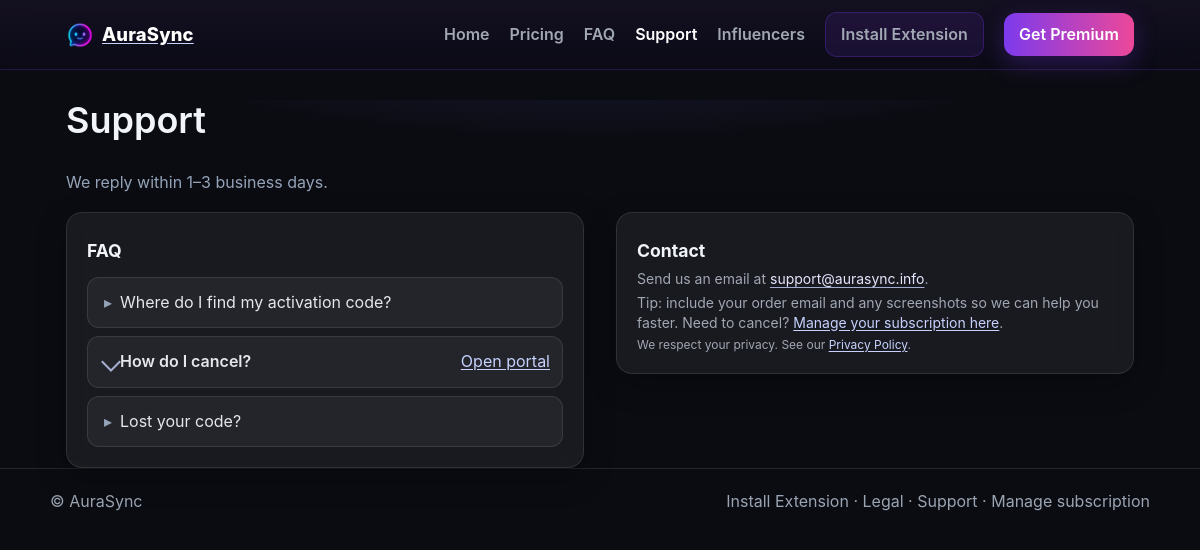
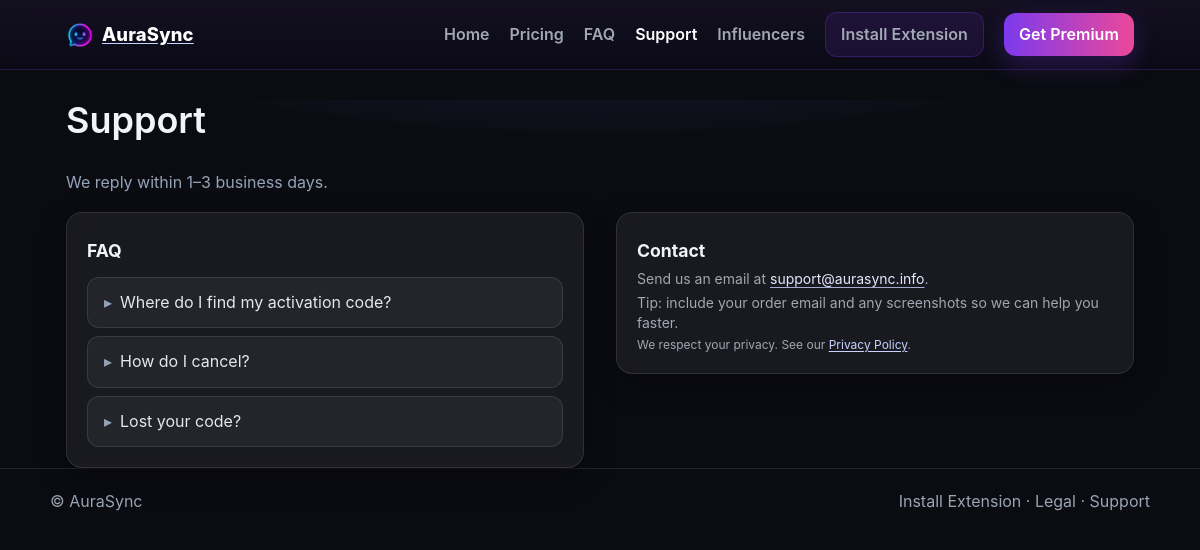
Before and after one commit to ChielSlotman/aurachat-site, an Electron app: page support/index.html in a window 1200 px wide. Drawn offline with Linux system fonts and the light colour scheme.

Commit message:
Simplify cancel entry points

```diff
--- a/partials/footer.html
+++ b/partials/footer.html
@@ -7,8 +7,6 @@
       <a href="/legal/">Legal</a>
       <span aria-hidden="true">·</span>
       <a href="/support/">Support</a>
-      <span aria-hidden="true">·</span>
-      <a href="https://billing.stripe.com/p/login/eVq3co9BA8cwbmfaKF9oc00" target="_blank" rel="noopener">Manage subscription</a>
     </div>
   </div>
   <script>document.getElementById('y').textContent=new Date().getFullYear();</script>
--- a/styles.css
+++ b/styles.css
@@ -75,10 +75,6 @@
 .btn-extension{border-color:rgba(124,58,237,.3); background:rgba(124,58,237,.12); box-shadow:0 10px 30px rgba(124,58,237,.22)}
 .btn-extension:hover{background:rgba(124,58,237,.18)}
 .btn-extension:focus-visible{outline:2px solid rgba(124,58,237,.55); outline-offset:3px}
-.manage-cta{margin-top:.75rem; font-size:.9rem; color:var(--muted)}
-.manage-cta a{color:#c7d2fe; text-decoration:underline; text-decoration-color:rgba(124,58,237,.55)}
-.manage-cta a:hover{color:#e0e7ff}
-.manage-cta a:focus-visible{outline:2px solid rgba(124,58,237,.55); outline-offset:3px; border-radius:.4rem}
 .extension-install{margin:2.5rem auto 2rem; text-align:center}
 .extension-install .btn-extension{display:inline-flex; justify-content:center; min-width:240px}
 .manage-card{margin:0 auto 2rem; display:flex; align-items:center; justify-content:center; gap:1rem; padding:.85rem 1.4rem; max-width:420px; border-radius:1rem; background:linear-gradient(135deg, rgba(20,14,36,.82), rgba(12,9,24,.92)); border:1px solid rgba(124,58,237,.35); box-shadow:0 20px 50px rgba(11,10,30,.55)}
@@ -86,18 +82,6 @@
 .btn-manage{padding:.6rem 1.1rem; border-radius:.8rem; background:linear-gradient(90deg,var(--primary),var(--primary-2)); color:#fff; border:none; font-weight:700; box-shadow:0 12px 28px rgba(124,58,237,.35); text-decoration:none}
 .btn-manage:hover{filter:brightness(1.05)}
 .btn-manage:focus-visible{outline:2px solid rgba(124,58,237,.55); outline-offset:3px}
-.faq-cancel > summary,
-.support-cancel > summary{display:flex; align-items:center; justify-content:space-between; gap:1.25rem; cursor:pointer}
-.faq-cancel > summary span,
-.support-cancel > summary span{flex:1}
-.faq-cancel > summary::-webkit-details-marker,
-.support-cancel > summary::-webkit-details-marker{display:none}
-.faq-cancel > summary::before,
-.support-cancel > summary::before{content:""; width:12px; height:12px; margin-right:.65rem; border-right:2px solid rgba(199,210,254,.8); border-bottom:2px solid rgba(199,210,254,.8); transform:rotate(45deg); transition:transform .2s ease}
-.faq-cancel[open] > summary::before,
-.support-cancel[open] > summary::before{transform:rotate(225deg)}
-.faq-cancel > summary span,
-.support-cancel > summary span{color:#e5e7eb; font-weight:600}
 /* Subtle hint text for extension easter egg */
 .hint-extension{color:#9aa4b2; font-size:.9rem; opacity:.9}
 /* Art blobs */
--- a/support/index.html
+++ b/support/index.html
@@ -28,13 +28,7 @@
               <h3 class="text-xl text-slate-100 font-medium">FAQ</h3>
               <div class="mt-3 space-y-2">
                 <details class="rounded-lg border border-white/10 p-3 bg-white/5"><summary>Where do I find my activation code?</summary><div class="mt-2 text-sm">Right after checkout on the success page and in your email. Premium unlocks everything immediately—no locks, no nags.</div></details>
-                <details class="rounded-lg border border-white/10 p-3 bg-white/5 support-cancel">
-                  <summary>
-                    <span>How do I cancel?</span>
-                    <a class="summary-link" href="https://billing.stripe.com/p/login/eVq3co9BA8cwbmfaKF9oc00" target="_blank" rel="noopener">Open portal</a>
-                  </summary>
-                  <div class="mt-2 text-sm">Visit the <a href="https://billing.stripe.com/p/login/eVq3co9BA8cwbmfaKF9oc00" target="_blank" rel="noopener">Stripe customer portal</a> to manage or cancel anytime.</div>
-                </details>
+                <details class="rounded-lg border border-white/10 p-3 bg-white/5"><summary>How do I cancel?</summary><div class="mt-2 text-sm">Visit the <a href="https://billing.stripe.com/p/login/eVq3co9BA8cwbmfaKF9oc00" target="_blank" rel="noopener">Stripe customer portal</a> to manage or cancel anytime.</div></details>
                 <details class="rounded-lg border border-white/10 p-3 bg-white/5"><summary>Lost your code?</summary><div class="mt-2 text-sm"><a href="https://chromewebstore.google.com/detail/elkmbgiaokolgjjglikpfmkanlpfpedi" target="_blank" rel="noopener">Open the extension</a> → Settings → Lost Code. We’ll also email your code again.</div></details>
               </div>
             </div>
@@ -43,7 +37,7 @@
             <div class="card p-6 max-w-xl mx-auto">
               <h3 class="text-xl text-slate-100 font-medium">Contact</h3>
               <p class="mt-3 text-sm">Send us an email at <a class="underline" href="mailto:support@aurasync.info">support@aurasync.info</a>.</p>
-              <p class="mt-2 text-sm text-slate-400">Tip: include your order email and any screenshots so we can help you faster. Need to cancel? <a class="underline" href="https://billing.stripe.com/p/login/eVq3co9BA8cwbmfaKF9oc00" target="_blank" rel="noopener">Manage your subscription here</a>.</p>
+              <p class="mt-2 text-sm text-slate-400">Tip: include your order email and any screenshots so we can help you faster.</p>
               <p class="text-xs text-slate-400 mt-3">We respect your privacy. See our <a href="/legal/privacy/" class="underline">Privacy Policy</a>.</p>
             </div>
           </div>
```
Also changed, not shown: faq/index.html (+1 -7 lines), index.html (+0 -1 lines).
